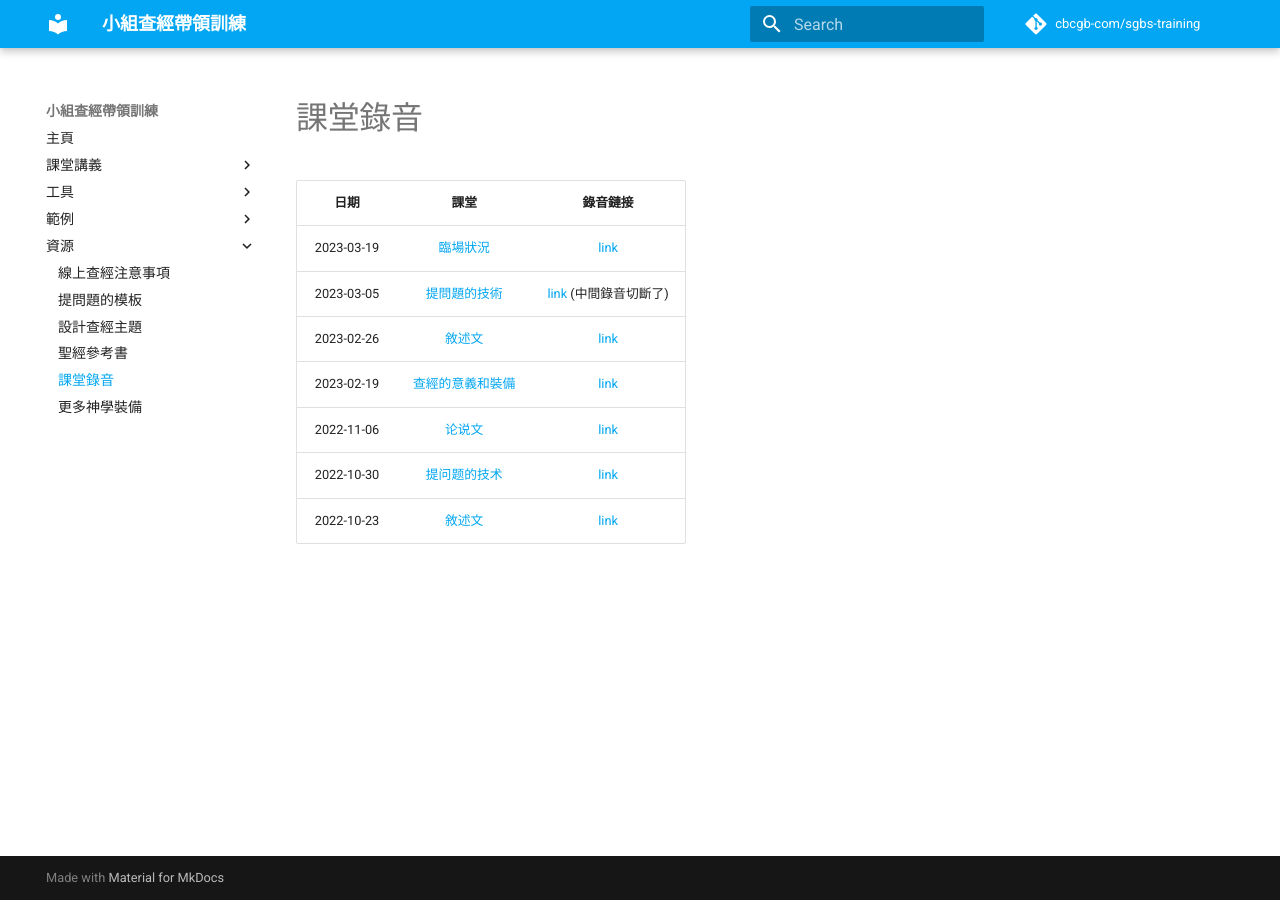
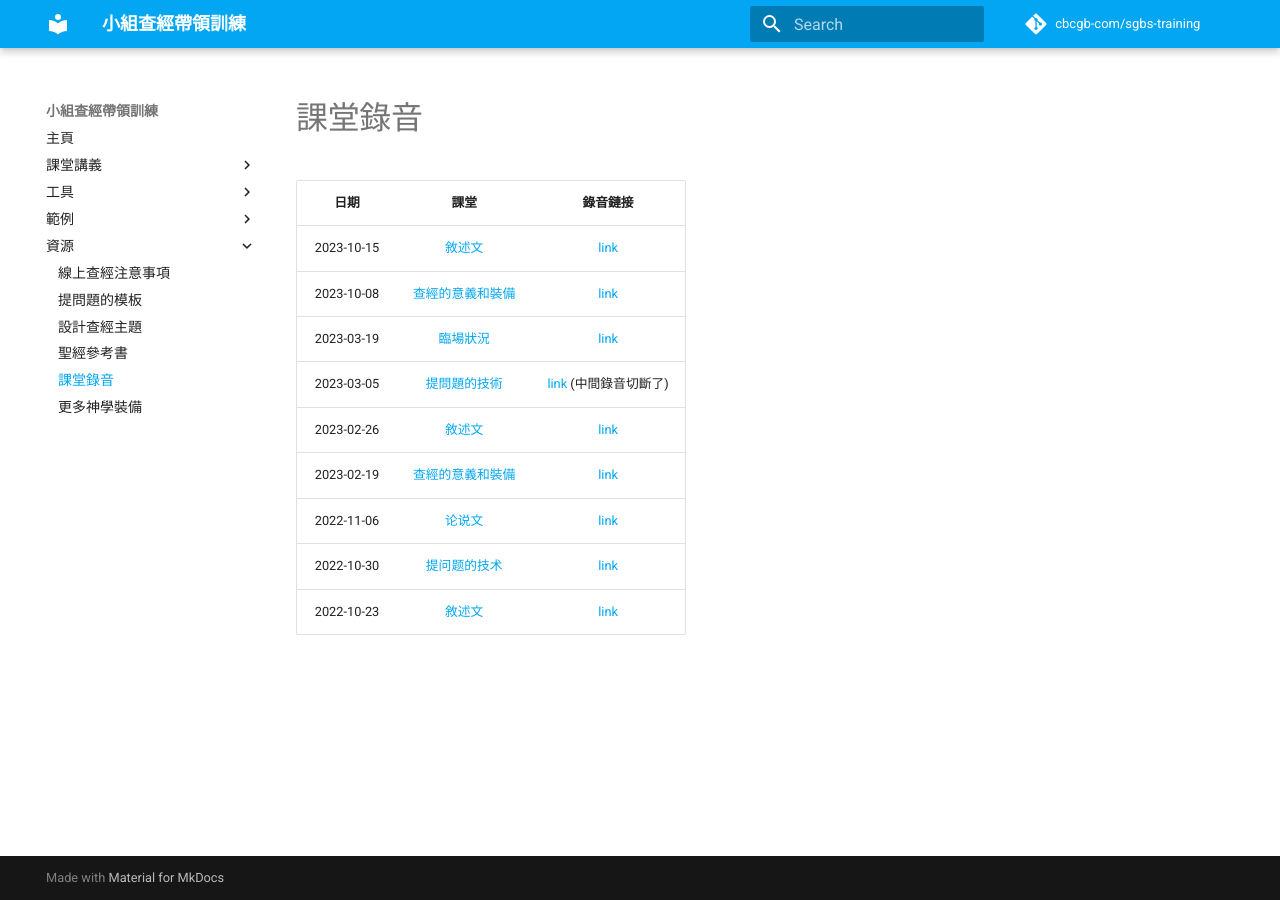
Before and after one commit to cbcgb-com/sgbs-training, an MkDocs documentation site: the page built from docs/resources/recordings.md, in a window 1280 px wide. Built offline with MkDocs 1.6.1 and Material for MkDocs 9.7.7, drawn with Linux system fonts in a browser that asks for light colours; comment, search, counter and statistics services are not loaded.

Commit message:
docs: Add new class recordings to documentation
- Added recording for class on 2023-10-15 titled "敘述文"

These recordings have been added to the 'recordings.md' file in the 'docs/resources' directory. The links to the recordings are hosted on Dropbox.

```diff
--- a/docs/resources/recordings.md
+++ b/docs/resources/recordings.md
@@ -2,6 +2,8 @@
 
 |    日期    |                            課堂                            |                                               錄音鏈接                                               |
 |:----------:|:--------------------------------------------------------:|:----------------------------------------------------------------------------------------------------:|
+| 2023-10-15 |       [敘述文](../class-notes/lesson-2-narrative.md)       |         [link](https://www.dropbox.com/scl/fi/55l38lg4i15o7dm26ti1p/20231015-class-recording.mp3?rlkey=jevqj3cjc1x1rjswbd209izci&dl=0)          |
+| 2023-10-08 | [查經的意義和裝備](../class-notes/lesson-1-foundations.md) |    [link](https://www.dropbox.com/scl/fi/tbkzv1y2g8i33nytxdf2l/20231008-class-recording.mp3?dl=0)    |
 | 2023-03-19 |     [臨場狀況](../class-notes/lesson-5-situations.md)      |         [link](https://www.dropbox.com/s/3z7ul931sdkumys/20230319-class-recording.mp3?dl=0)          |
 | 2023-03-05 |   [提問題的技術](../class-notes/lesson-3-questioning.md)   | [link](https://www.dropbox.com/s/i79fazaslqw5gfx/20221023-class-recording.mp3?dl=0) (中間錄音切斷了) |
 | 2023-02-26 |       [敘述文](../class-notes/lesson-2-narrative.md)       |         [link](https://www.dropbox.com/s/809oybybin51f3n/20230226-class-recording.mp3?dl=0)          |
```
